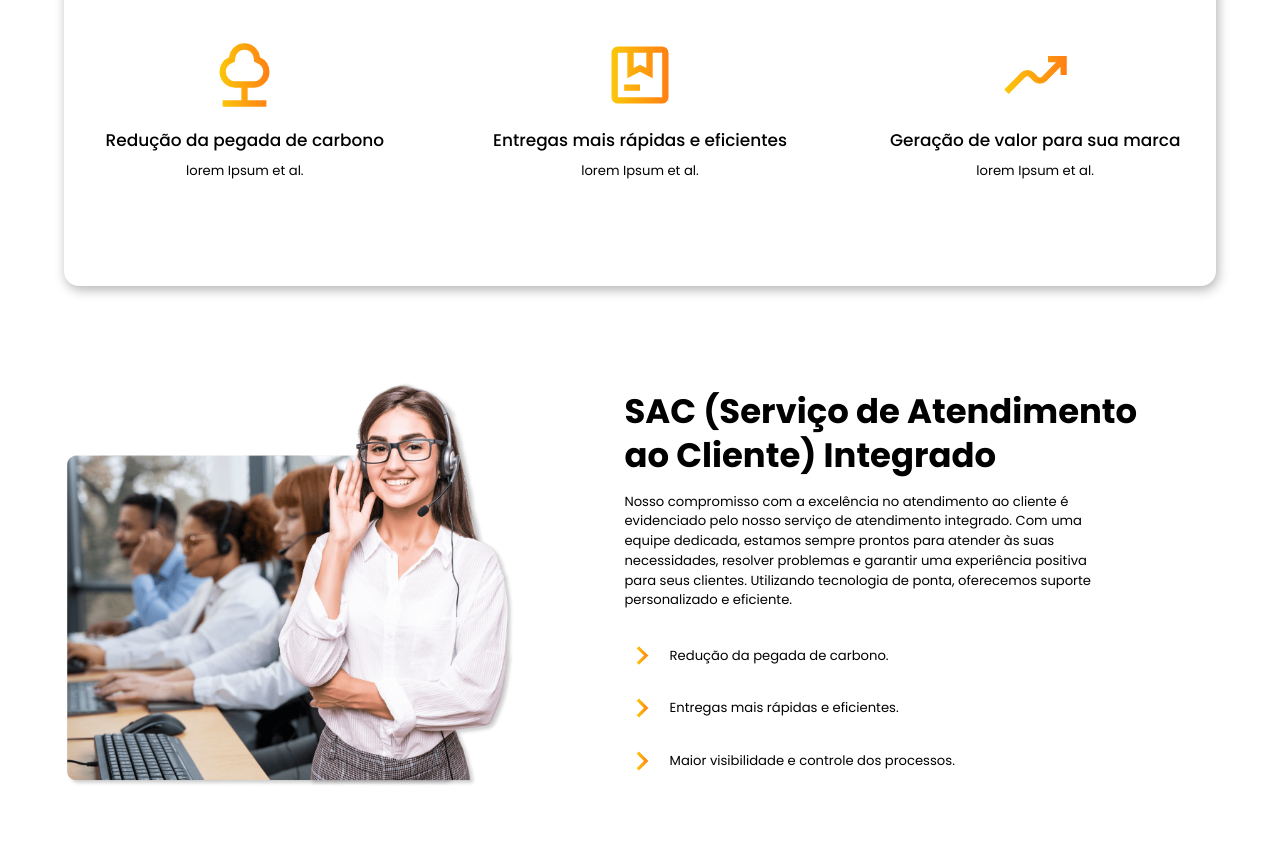
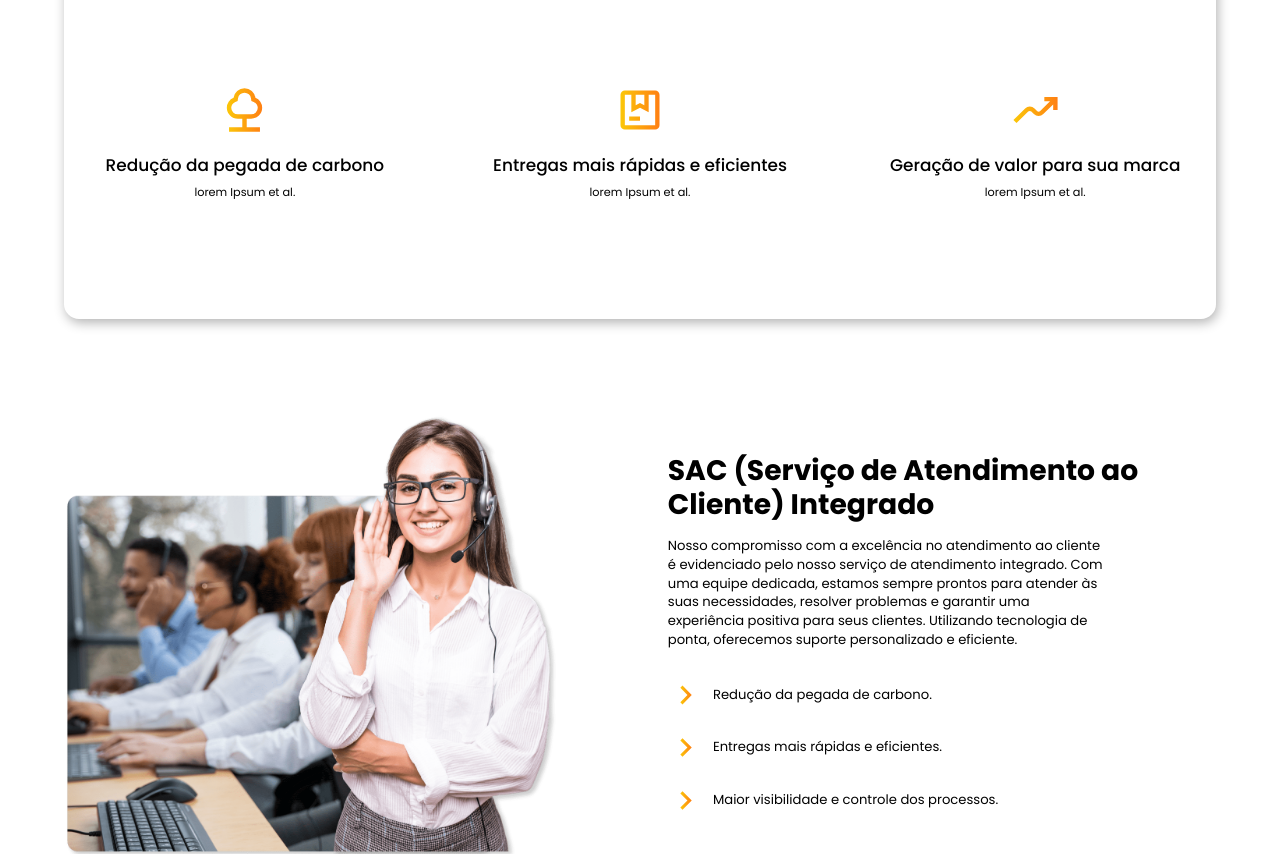
Before and after one commit to uxgroup1/uxgroup2024, a Next.js app: page /torre in a window 1280 px wide. Shown: the part 2240-3094 px from the top of the page. Built offline with nearby package versions, Linux system fonts and the light colour scheme.

Commit message:
Teste de responsividade

```diff
--- a/src/components/institucional/carrouselVerticalMain/style.module.scss
+++ b/src/components/institucional/carrouselVerticalMain/style.module.scss
@@ -63,7 +63,7 @@
         gap: 32px;
         text-align: left;
         width: 30%;
-        padding: 120px;
+        padding-left: 50px;
         height: 100%;
 
         .barra {
--- a/src/components/produtos/features/index.tsx
+++ b/src/components/produtos/features/index.tsx
@@ -40,7 +40,7 @@ export default function FeaturesComponent({
             }  lg:items-center`}
           >
             <div
-              className={`w-full md:w-[65%] ${
+              className={`w-full md:w-[55%] ${
                 rowReverse === true ? "md:w-[50%]" : ""
               }  `}
             >
@@ -54,11 +54,11 @@ export default function FeaturesComponent({
                   height={100}
                 />
               )}
-              <h1 className="w-[90%] font-bold pb-4 text-black">
+              <h1 className="w-[93%] xl:text-3xl lg:text-2xl font-bold pb-4 text-black">
                 {titleSection}
               </h1>
-              {text && <p className="pb-7 md:w-4/5 text-black">{text}</p>}
-              <div className="md:flex w-full flex-col gap-4 md:items-start">
+              {text && <p className="pb-7 xl:text-sm lg:text-[0.7rem] md:w-4/5 text-black">{text}</p>}
+              <div className="md:flex w-full flex-col lg:gap-1 gap-4 xl:gap-4 md:items-start">
                 {content?.map((item, index) => {
                   return (
                     <div
@@ -73,7 +73,7 @@ export default function FeaturesComponent({
                         height={100}
                       />
                       <div className="mt-4 w-full  h-full md:mt-0">
-                        <p className=" pb-3 md:pb-0 md:w-[80%] cursor-default  text-black w-full ">
+                        <p className=" pb-3 md:pb-0 md:w-[80%] xl:text-sm lg:text-[0.8rem] cursor-default  text-black w-full ">
                           {item.title}
                         </p>
                       </div>
--- a/src/components/produtos/threeTopics/index.tsx
+++ b/src/components/produtos/threeTopics/index.tsx
@@ -30,7 +30,7 @@ export default function ThreeTopics({ title, text, content }: ContentSection) {
               {content?.map((item, index) => {
                 return (
                   <div
-                    className="flex hover:shadow-2xl  p-5 md:p-0 rounded-lg cursor-default  transition-all md:w-[400px] md:h-[200px] flex-col items-center justify-center"
+                    className="flex hover:shadow-2xl  p-5 md:p-0 rounded-lg cursor-default  transition-all xl:w-[400px] lg:w-[300px] md:w-[400px] md:h-[200px] flex-col items-center justify-center"
                     key={index}
                   >
                     <Image
@@ -38,14 +38,14 @@ export default function ThreeTopics({ title, text, content }: ContentSection) {
                       alt="Logística Sustentavel"
                       width={80}
                       height={80}
-                      className="hover:animate-pulse"
+                      className="hover:animate-pulse lg:w-14"
                     />
 
-                    <h3 className="mt-4 md:w-4/5 w-full text-black text- text-center font-medium">
+                    <h3 className="mt-4 xl:text-lg lg:text-sm md:w-4/5 w-full text-black text- text-center font-medium">
                       {item.title}
                     </h3>
 
-                    <p className="mt-2 text-center w-full md:w-4/5 text-black">
+                    <p className="mt-2 text-center lg:text-xs w-full md:w-4/5 text-black">
                       {item.text}
                     </p>
                   </div>
```
